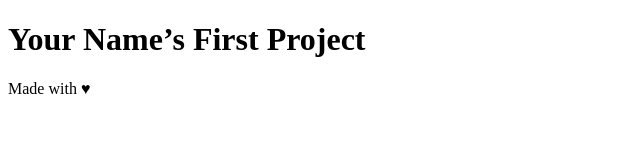
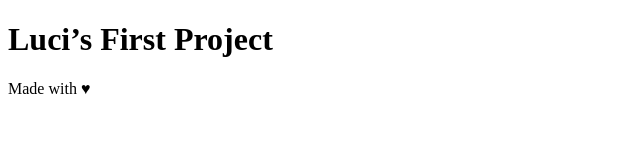
Before and after one commit to lucitemple/mynewproject, a plain HTML site: page index.html in a window 1280 px wide. Shown: the whole page, without its empty margins (0-640 px from the left). Drawn offline with Linux system fonts and the light colour scheme.

Commit message:
Modify h1 to display name

```diff
--- a/index.html
+++ b/index.html
@@ -10,7 +10,7 @@
 <body>
 
     <header>
-        <h1>Your Name’s First Project</h1>
+        <h1>Luci’s First Project</h1>
     </header>
 
     <div class="container">
```
